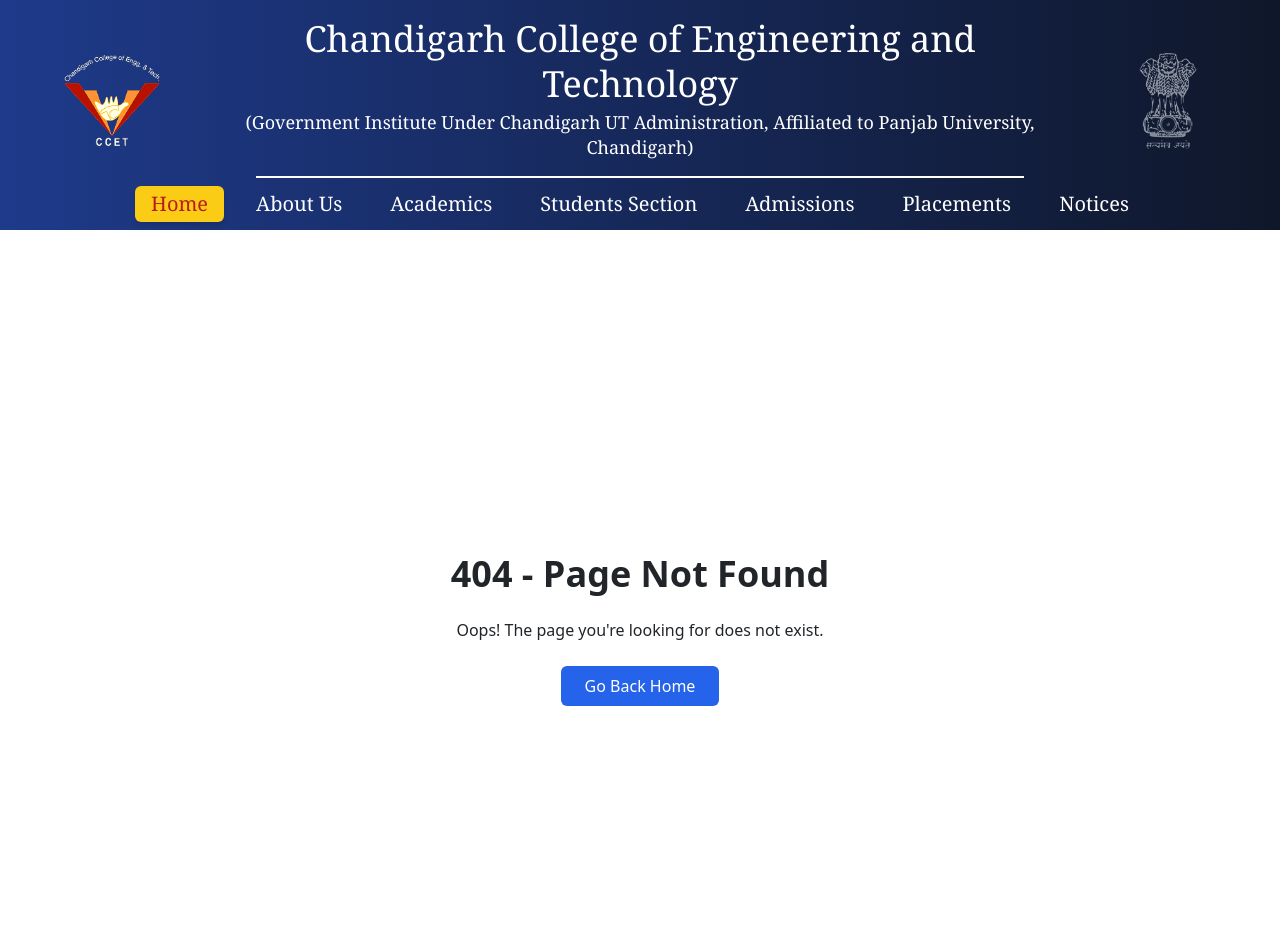
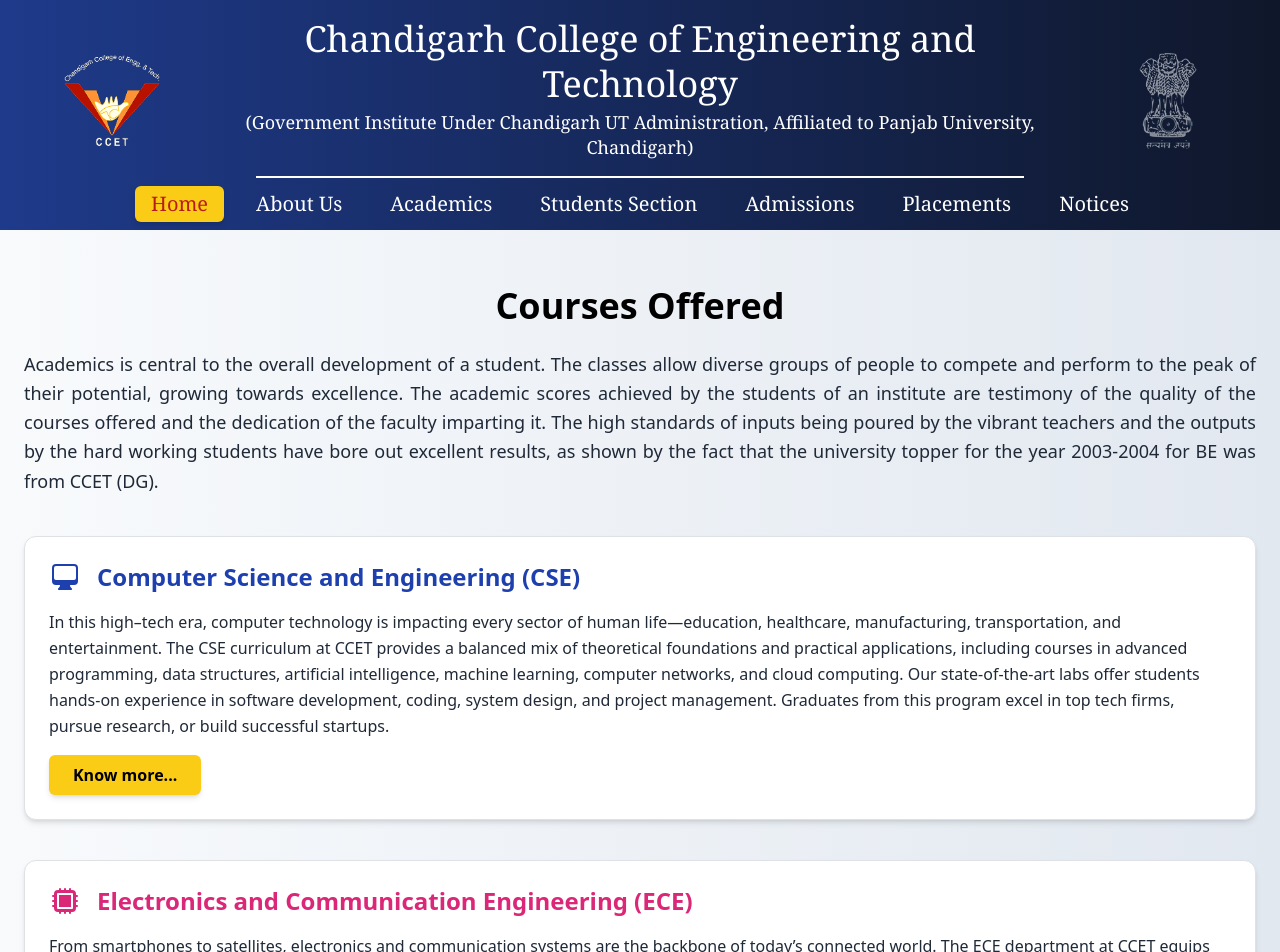
Before and after one commit to vansshb5/ccet-website, a React (Vite) app: page /#/students-section/courses in a window 1280 px wide. Shown: the top 952 px of the page. Built offline with nearby package versions, Linux system fonts and the light colour scheme.

Commit message:
courses offered info added

```diff
--- a/src/App.jsx
+++ b/src/App.jsx
@@ -9,7 +9,7 @@
 import AntiRagging from "./pages/Students-Section/Student-Welfare/Anti-Ragging/AntiRagging.jsx";
 import AntiRaggingCommittee from './pages/Students-Section/Student-Welfare/Anti-Ragging-Committee/AntiRaggingCommittee';
 import Academicheads from './pages/AcadmicHeads/Academicheads.jsx';
-
+import Courses from './pages/Courses/Courses.jsx';
 function App() {
   return (
     <HashRouter>
@@ -20,6 +20,7 @@
         <Route path="/anti-ragging" element={<AntiRagging />} />
         <Route path="/anti-ragging-committee" element={<AntiRaggingCommittee />} />
         <Route path="/about/academic-heads" element={<Academicheads />} />
+           <Route path="/students-section/courses" element={<Courses />} />
         {/* Add more routes here */}
       </Routes>
       <Footer />
--- a/src/components/header/AcademicsMenu.jsx
+++ b/src/components/header/AcademicsMenu.jsx
@@ -1,36 +1,64 @@
 import React from 'react';
+import { Link } from 'react-router-dom';
 
 const AcademicsMenu = () => {
     const sections = [
         {
             title: 'Academic Departments',
             links: [
-                'Computer Science Engineering', 'Mechanical Engineering',
-                'Electronics And Communication Engineering', 'Civil Engineering', 'Applied Science'
+                'Computer Science Engineering',
+                'Mechanical Engineering',
+                'Electronics And Communication Engineering',
+                'Civil Engineering',
+                'Applied Science'
             ],
         },
         {
             title: 'Academics',
-            links: ['Convocation 2023', 'Students Feedback', 'Examination', 'E-Akademik', 'E-Cell', 'NIRF', 'FAQs'],
+            links: [
+                'Convocation 2023',
+                'Students Feedback',
+                'Examination',
+                'E-Akademik',
+                'E-Cell',
+                'NIRF',
+                'FAQs'
+            ],
         },
         {
             title: 'Mandatory Disclosure',
-            links: ['EoA Report 2024-25', 'Application Part-1', 'Application Part-2', 'OLD AICTE EoAs'],
+            links: [
+                'EoA Report 2024-25',
+                'Application Part-1',
+                'Application Part-2',
+                'OLD AICTE EoAs'
+            ],
         },
         {
             title: 'Overview',
-            links: ['Courses Offered', 'Academic Calendar', 'Academic Prospectus', 'Affiliating University'],
+            links: [
+                { name: 'Courses Offered', path: '/students-section/courses' },   // ✅ Now clickable
+                'Academic Calendar',
+                'Academic Prospectus',
+                'Affiliating University'
+            ],
         },
     ];
 
     return (
         <div className="absolute top-full left-1/2 transform -translate-x-[31%] hidden group-hover:grid grid-cols-4 bg-white/80 shadow-xl z-50 p-6 gap-6 text-1xl text-gray-800 rounded-lg border border-gray-100 w-[1000px] max-w-[90vw]">
-        {sections.map((section, i) => (
+            {sections.map((section, i) => (
                 <div key={i}>
                     <div className="font-semibold border-b border-gray-200 pb-2 mb-3 text-red-700">{section.title}</div>
                     <ul className="space-y-2">
                         {section.links.map((link, j) => (
-                            <li className="hover:bg-[#FB923C] hover:text-white cursor-pointer transition-colors duration-200 px-2 py-1 rounded">{link}</li>
+                            <li key={j} className="hover:bg-[#FB923C] hover:text-white cursor-pointer transition-colors duration-200 px-2 py-1 rounded">
+                                {typeof link === 'string' ? (
+                                    link
+                                ) : (
+                                    <Link to={link.path} className="block w-full h-full">{link.name}</Link>
+                                )}
+                            </li>
                         ))}
                     </ul>
                 </div>
--- /dev/null
+++ b/src/pages/Courses/Courses.jsx
@@ -0,0 +1,137 @@
+import React from "react";
+import { AcademicCapIcon, ComputerDesktopIcon, CpuChipIcon, CogIcon, BuildingOffice2Icon } from "@heroicons/react/24/solid";
+import { motion } from "framer-motion";
+
+const courses = [
+  {
+    title: "Computer Science and Engineering (CSE)",
+    description:
+      "In this high–tech era, computer technology is impacting every sector of human life—education, healthcare, manufacturing, transportation, and entertainment. The CSE curriculum at CCET provides a balanced mix of theoretical foundations and practical applications, including courses in advanced programming, data structures, artificial intelligence, machine learning, computer networks, and cloud computing. Our state-of-the-art labs offer students hands-on experience in software development, coding, system design, and project management. Graduates from this program excel in top tech firms, pursue research, or build successful startups.",
+    icon: ComputerDesktopIcon,
+    color: "border-blue-800 text-blue-800",
+  },
+  {
+    title: "Electronics and Communication Engineering (ECE)",
+    description:
+      "From smartphones to satellites, electronics and communication systems are the backbone of today’s connected world. The ECE department at CCET equips students with skills in VLSI design, embedded systems, wireless communication, digital signal processing, and IoT technologies. Students work in modern labs equipped with simulation tools and hardware kits for embedded development. The curriculum emphasizes both design and analysis of electronic systems. ECE graduates are sought after in telecom industries, embedded software companies, semiconductor firms, and government research organizations.",
+    icon: CpuChipIcon,
+    color: "border-pink-600 text-pink-600",
+  },
+  {
+    title: "Mechanical Engineering (ME)",
+    description:
+      "Mechanical Engineering remains one of the most versatile and evergreen engineering branches. At CCET, the ME department covers core subjects like thermodynamics, fluid mechanics, heat transfer, manufacturing processes, and machine design. Students also learn modern tools like CAD/CAM and simulation software. The department houses well-equipped labs in areas like robotics, fluid dynamics, and strength of materials. Graduates from ME work in automotive, aerospace, energy, manufacturing industries, and can also prepare for higher studies or competitive exams like GATE and IES.",
+    icon: CogIcon,
+    color: "border-orange-600 text-orange-600",
+  },
+  {
+    title: "Civil Engineering (CE)",
+    description:
+      "Civil Engineering shapes the infrastructure we live in—from roads, bridges, and buildings to water supply and environmental solutions. The Civil Engineering department at CCET emphasizes both traditional engineering concepts and modern technologies like CAD, Building Information Modeling (BIM), and environmental impact analysis. With a focus on structural engineering, transportation, geotechnical, and water resource management, students gain hands-on experience in surveying, soil testing, and construction management. Graduates go on to build careers in construction firms, government bodies, consultancy, and research institutions.",
+    icon: BuildingOffice2Icon,
+    color: "border-green-700 text-green-700",
+  },
+  {
+    title: "Doctoral Program (Ph.D.)",
+    description:
+      "Chandigarh College of Engineering & Technology (Degree Wing) is an approved Research Centre of Panjab University, Chandigarh for PhD programs in Engineering (CSE, ECE, CE, ME). The PhD program offers scholars opportunities for advanced research in cutting-edge areas like Artificial Intelligence, Wireless Communication, Sustainable Infrastructure, Robotics, and more. Doctoral candidates work under experienced faculty mentors, engage in funded research projects, and publish in reputed journals. The admission process is conducted by Panjab University, Chandigarh. For detailed instructions and the PhD admission prospectus, kindly visit:",
+    icon: AcademicCapIcon,
+    color: "border-purple-700 text-purple-700",
+    link: "http://phdadmissions.puchd.ac.in",
+  },
+];
+
+const fadeInUp = {
+  hidden: { opacity: 0, y: 30 },
+  visible: (i) => ({
+    opacity: 1,
+    y: 0,
+    transition: { delay: i * 0.2 },
+  }),
+};
+
+const Courses = () => {
+  return (
+    <div
+      className="px-4 md:px-16 py-14 max-w-7xl mx-auto"
+      style={{
+        background: "linear-gradient(to right, #f8fafc, #e2e8f0)",
+      }}
+    >
+      {/* Main Heading */}
+      <h1 className="text-4xl font-bold text-center mb-6 text-black">
+        Courses Offered
+      </h1>
+
+      {/* Academic Intro Description */}
+      <p className="text-gray-800 text-lg text-justify mb-10 leading-relaxed">
+        Academics is central to the overall development of a student. The
+        classes allow diverse groups of people to compete and perform to the
+        peak of their potential, growing towards excellence. The academic
+        scores achieved by the students of an institute are testimony of the
+        quality of the courses offered and the dedication of the faculty
+        imparting it. The high standards of inputs being poured by the vibrant
+        teachers and the outputs by the hard working students have bore out
+        excellent results, as shown by the fact that the university topper for
+        the year 2003-2004 for BE was from CCET (DG).
+      </p>
+
+      {/* Courses List */}
+      <div className="space-y-10">
+        {courses.map((course, index) => {
+          const Icon = course.icon;
+          return (
+            <motion.div
+              key={index}
+              variants={fadeInUp}
+              initial="hidden"
+              whileInView="visible"
+              viewport={{ once: true }}
+              custom={index}
+              className={`bg-white border border-gray-300 border-l-8 ${course.color} rounded-xl shadow-md p-6 space-y-4 transition duration-300 hover:shadow-lg`}
+            >
+              {/* Heading with Icon */}
+              <div className={`flex items-center gap-3 ${course.color}`}>
+                <motion.div
+                  whileHover={{ scale: 1.2 }}
+                  transition={{ type: "spring", stiffness: 300 }}
+                >
+                  <Icon className="w-8 h-8" />
+                </motion.div>
+                <h2 className={`text-2xl font-bold ${course.color}`}>
+                  {course.title}
+                </h2>
+              </div>
+
+              {/* Description */}
+              <p className="text-gray-800 leading-relaxed">
+                {course.description}
+                {course.title.includes("Ph.D.") && (
+                  <>
+                    <a
+                      href={course.link}
+                      target="_blank"
+                      rel="noopener noreferrer"
+                      className="text-blue-700 underline ml-1"
+                    >
+                      {course.link}
+                    </a>
+                  </>
+                )}
+              </p>
+
+              {/* Know More Button */}
+              <div>
+                <button className="bg-yellow-400 text-black font-semibold px-4 py-2 rounded hover:bg-yellow-500 shadow-md transition">
+                  Know more...
+                </button>
+              </div>
+            </motion.div>
+          );
+        })}
+      </div>
+    </div>
+  );
+};
+
+export default Courses;
--- a/src/pages/Students-Section/Student-Welfare/Anti-Ragging/AntiRagging.jsx
+++ b/src/pages/Students-Section/Student-Welfare/Anti-Ragging/AntiRagging.jsx
@@ -14,7 +14,6 @@
 import annexure1st from "../../../../assets/Anti-Ragging/Annexure-I-1st.pdf";
 import annexure2nd from "../../../../assets/Anti-Ragging/Annexure-I-2nd.pdf";
 import annexure3rd from "../../../../assets/Anti-Ragging/Annexure-I-3rd.pdf";
-
 const AntiRagging = () => {
   return (
     <div className="px-4 md:px-16 py-10 max-w-6xl mx-auto">
@@ -185,6 +184,8 @@
         </ul>
       </div>
 
+
+
       {/* National Helpline */}
       <div className="text-center mt-10 text-gray-800">
         <p className="text-lg font-semibold">National Anti-Ragging Helpline :</p>
@@ -196,7 +197,9 @@
           <EnvelopeIcon className="w-5 h-5 text-blue-700" />
           <p>helpline@antiragging.in</p>
         </div>
+
       </div>
+
     </div>
   );
 };
```
